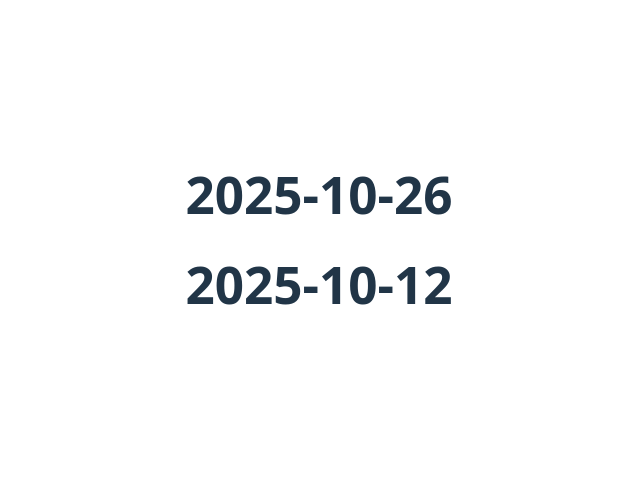
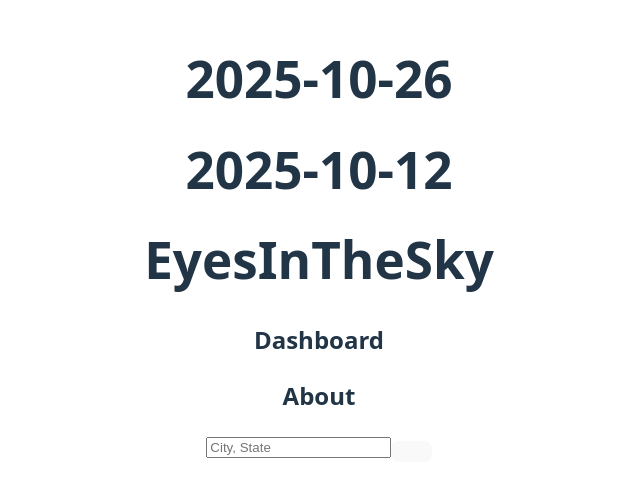
Before and after one commit to aalbekord/data-dashboard, a React (Vite) app: page / in a window 1280 px wide. Shown: the part 161-658 px from the top of the page, without its empty margins (321-961 px from the left). Built offline with nearby package versions, Linux system fonts and the light colour scheme; no server answers.

Commit message:
added search functionality

```diff
--- a/src/App.jsx
+++ b/src/App.jsx
@@ -8,7 +8,9 @@ import NavBar from "./components/NavBar"
 function App() {
     const API_KEY = import.meta.env.VITE_APP_API_KEY
     const [list, setList] = useState(null)
-    const [city, setCity] = useState("Cupertino")
+    const [location, setLocation] = useState("Cupertino,California")
+    const [searchInput, setSearchInput] = useState("")
+    const [filteredList, setFilteredList] = useState([])
     const today = new Date();
     const endDate = today.toISOString().slice(0, 10); // YYYY-MM-DD
     let twoWeeksPrior = endDate.slice(0, 8)
@@ -19,17 +21,34 @@ function App() {
         twoWeeksPrior += String((Number(endDate.slice(8)) - 14));
 
     const startDate = twoWeeksPrior // YYYY-MM-DD
-    {
-        useEffect(() => {
+
+    useEffect(() => {
+        const fetchWeatherData = async () => {
+            const response = await fetch(`https://api.weatherbit.io/v2.0/history/daily?start_date=${startDate}&end_date=${endDate}&city=${location}&key=${API_KEY}`)
+            const json = await response.json()
+            setList(json)
+        }
+        fetchWeatherData().catch(console.error)
+    }, []) // [] - run once when the component is first rendered
+
+    const searchLocation = () => {
+        if (searchInput !== "") {
             const fetchWeatherData = async () => {
-                const response = await fetch(`https://api.weatherbit.io/v2.0/history/daily?start_date=${startDate}&end_date=${endDate}&city=${city},California&key=${API_KEY}`)
+                const response = await fetch(`https://api.weatherbit.io/v2.0/history/daily?start_date=${startDate}&end_date=${endDate}&city=${searchInput}&key=${API_KEY}`)
                 const json = await response.json()
-                setList(json)
+                setFilteredList(json)
             }
             fetchWeatherData().catch(console.error)
-        }, []) // [] - run once when the component is first rendered
-        console.log(list)
+        } else { // Cupertino, California is default
+            setFilteredList(list)
+        }
+        console.log(filteredList)
     }
+
+    useEffect(() => {
+        console.log("Filtered List Updated:", filteredList)
+    }, [filteredList])
+
     return (
         <>
             <h1>{endDate}</h1>
@@ -46,7 +65,16 @@ function App() {
                         <Card />
                         <Card />
                     </div>
-                    <List />
+                    <input
+                        type="text"
+                        placeholder="City, State"
+                        onChange={(e) => setSearchInput(e.target.value)}
+                    />
+                    <button onClick={searchLocation}></button>
+                    {searchInput.length > 0
+                        ? <List data={filteredList} />
+                        : <List data={list} />
+                    }
                 </div>
             </div>
         </>
--- a/src/components/Card.jsx
+++ b/src/components/Card.jsx
@@ -1,8 +1,12 @@
 "import ./Card.css"
 
-const Card = () => {
+const Card = ({ value, label }) => {
     return (
         <>
+            <div className="card-container">
+                <div>{value}</div>
+                <div>{label}</div>
+            </div>
         </>
     )
 }
--- a/src/components/Header.jsx
+++ b/src/components/Header.jsx
@@ -3,6 +3,7 @@ import "./Header.css"
 const Header = () => {
     return (
         <>
+            <h1>EyesInTheSky</h1>
         </>
     )
 }
--- a/src/components/List.jsx
+++ b/src/components/List.jsx
@@ -1,8 +1,10 @@
 import "./List.css"
 
-const List = () => {
+const List = ({ data }) => {
+    // NTS: when mapping, make sure to have a key attribute
     return (
         <>
+            {/* learn to map a table */}
         </>
     )
 }
--- a/src/components/NavBar.jsx
+++ b/src/components/NavBar.jsx
@@ -3,6 +3,8 @@ import "./NavBar.css"
 const NavBar = () => {
     return (
         <>
+            <h2>Dashboard</h2>
+            <h2>About</h2>
         </>
     )
 }
```
